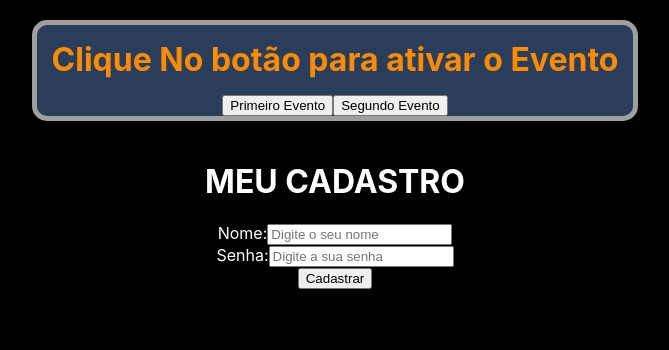
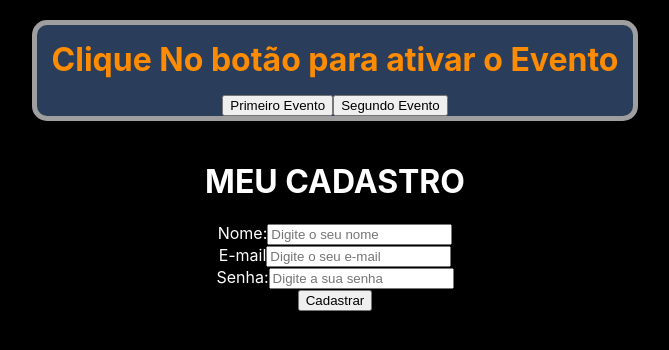
Before and after one commit to NashiCodes/React, a React (Create React App) app: page / in a window 1280 px wide. Shown: the top 350 px of the page, without its empty margins (305-974 px from the left). Built offline with nearby package versions, Linux system fonts and the light colour scheme.

Commit message:
form with "Button" and Email

```diff
--- a/src/components/Button.js
+++ b/src/components/Button.js
@@ -1,5 +1,5 @@
 function Button(props) {
-  return <button onClick={props.event}>{props.text}</button>;
+  return <button onClick={props.event} type={props.btype}>{props.text}</button>;
 }
 
 export default Button;
--- a/src/components/Form.js
+++ b/src/components/Form.js
@@ -1,18 +1,23 @@
+import Button from "./Button";
 import { useState } from "react";
 
 function Form() {
   function Cadastro(e) {
     e.preventDefault();
+    setUserEmail(email);
     console.log(`Usuario ${name} foi cadastrado com a senha: ${password}`);
+    console.log(`Seu E-mail cadastrado é: ${userEmail}`);
   }
 
   const [name, setName] = useState();
   const [password, setPassword] = useState();
+  const [email, setEmail] = useState();
+  const [userEmail, setUserEmail] = useState();
 
   return (
     <div>
       <h1>MEU CADASTRO</h1>
-      <form onSubmit={Cadastro}>
+      <form>
         <div>
           <label htmlFor="name">Nome:</label>
           <input
@@ -21,6 +26,16 @@ function Form() {
             name="name"
             placeholder="Digite o seu nome"
             onChange={(e) => setName(e.target.value)}
+          />
+        </div>
+        <div>
+          <label htmlFor="email">E-mail</label>
+          <input
+            type="email"
+            id="email"
+            name="email"
+            placeholder="Digite o seu e-mail"
+            onChange={(e) => setEmail(e.target.value)}
           />
         </div>
         <div>
@@ -35,8 +50,9 @@ function Form() {
         </div>
 
         <div>
-          <input type="submit" value="Cadastrar" />
+          <Button btype="submit" text="Cadastrar" event={Cadastro} />
         </div>
+        {userEmail}
       </form>
     </div>
   );
```
